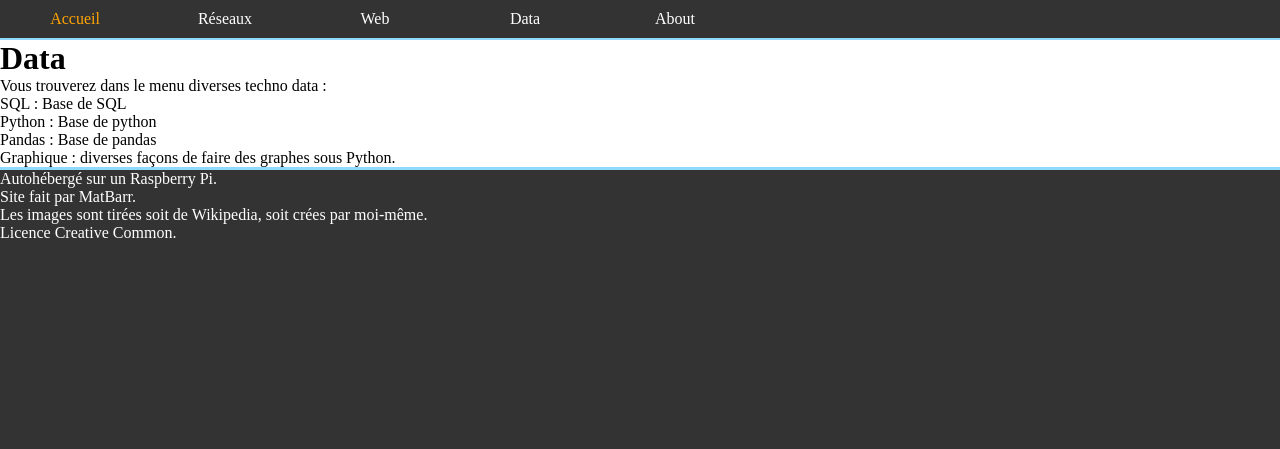
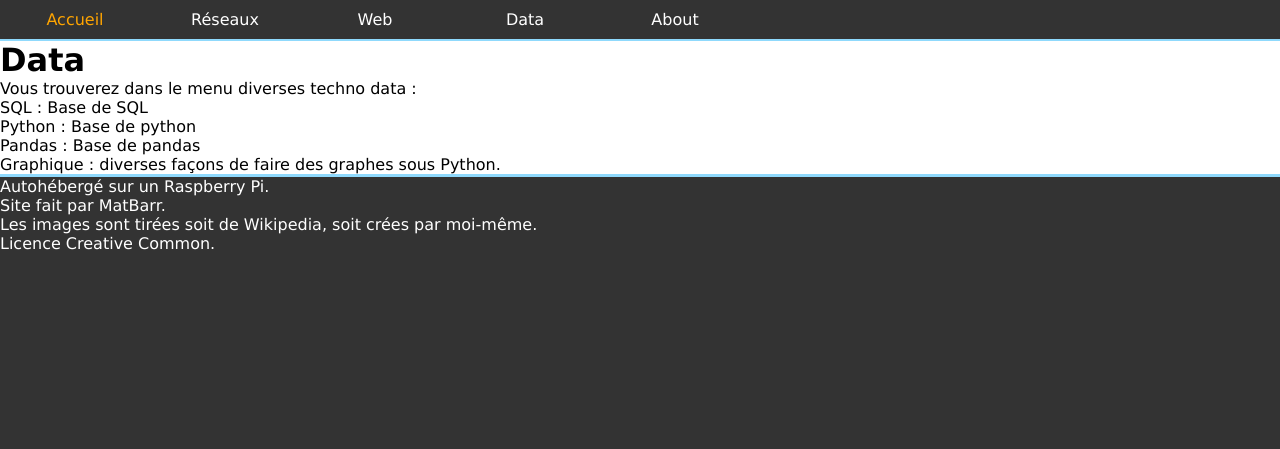
Before and after one commit to barrmath/piweb, a Flask app: page /data/ in a window 1280 px wide. Shown: the top 449 px of the page. Before the commit the page ends 238 px from the top, so only its background shows below. Run offline with Flask 3, Linux system fonts and the light colour scheme.

Commit message:
police verdana et favicon

```diff
--- a/web_app/static/style_base.css
+++ b/web_app/static/style_base.css
@@ -3,6 +3,7 @@
   margin: 0px;
   padding: 0px;
   color:#000000;
+  font-family: Verdana, sans-serif;
 }
 
 nav{
--- a/web_app/templates/base.html
+++ b/web_app/templates/base.html
@@ -3,6 +3,7 @@
   <head>
     <meta charset="utf-8">
     <title>MatBarr : piweb</title>
+    <link rel="shortcut icon" href="{{ url_for('static', filename='favicon.ico') }}">
     <link href="{{ url_for('static', filename='style_base.css') }}" rel="stylesheet">
   </head>
   <body>
```
Also changed, not shown: web_app/static/favicon.ico (added).
